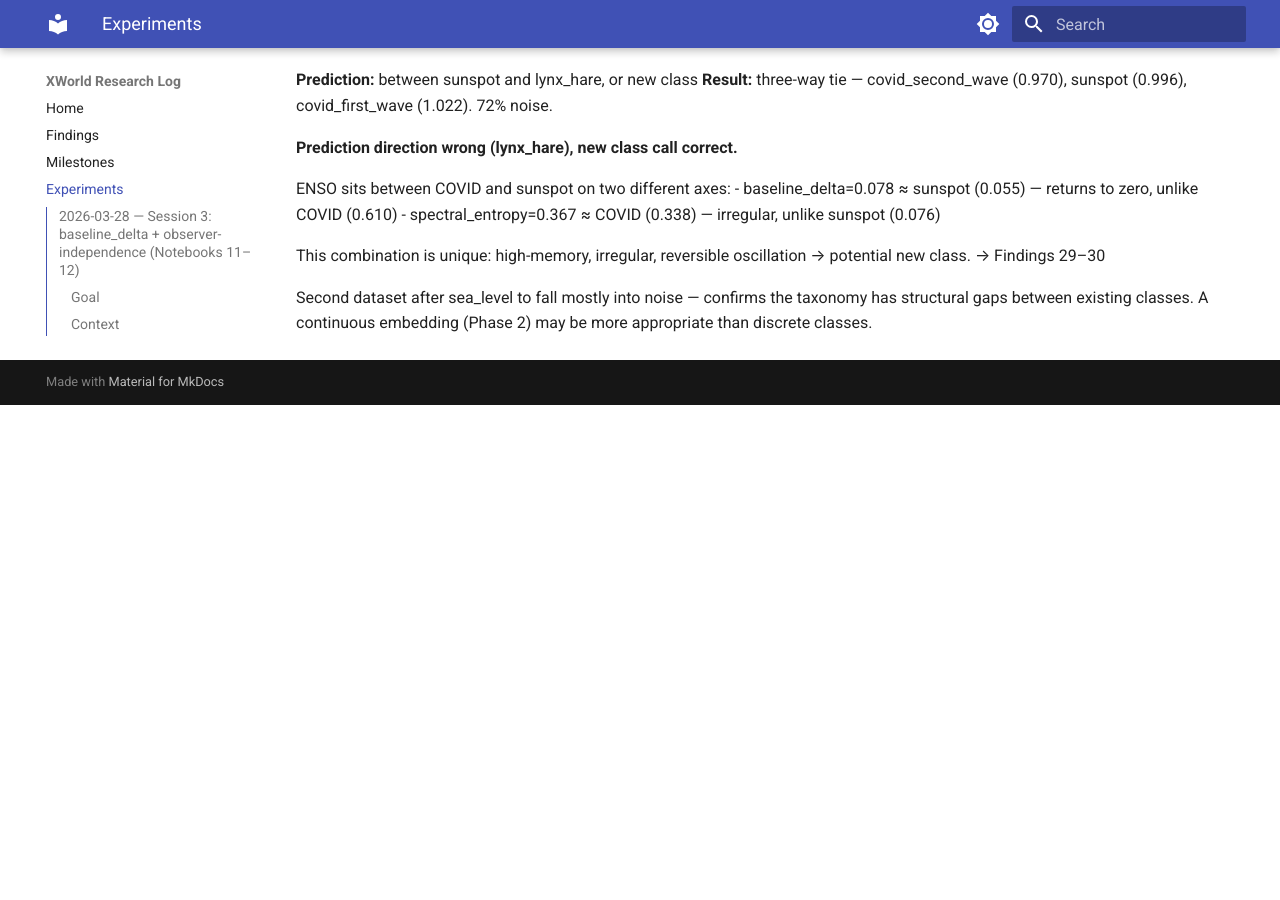
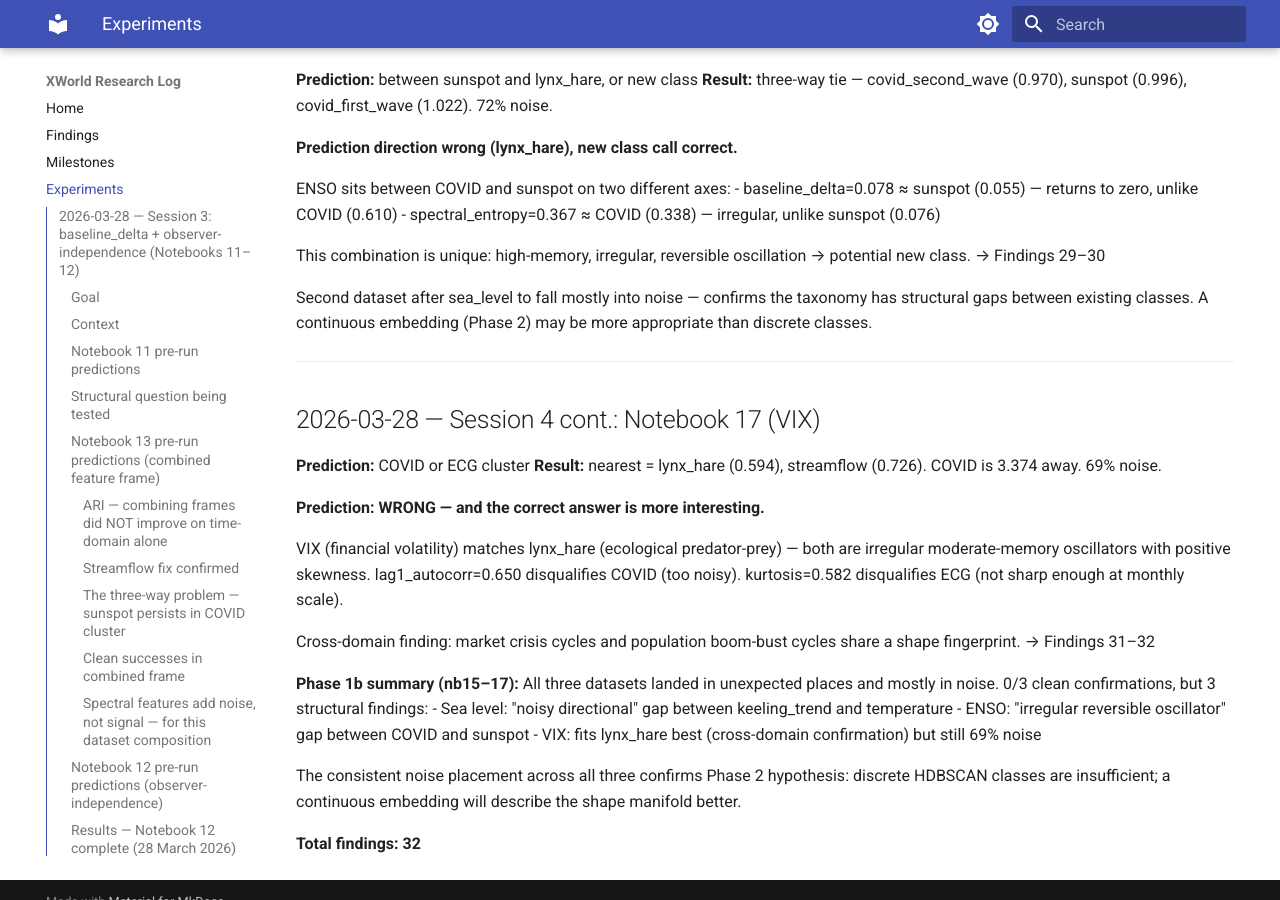
Before and after one commit to sekarkrishna/xworld, an MkDocs documentation site: the page built from notebooks/EXPERIMENTS.md, in a window 1280 px wide and 900 px high, scrolled down 16443 px. Built offline with MkDocs 1.6.1 and Material for MkDocs 9.7.7, drawn with Linux system fonts in a browser that asks for light colours; before the commit the page ends 16848 px from its top, so only the background shows below that.

Commit message:
nb17 VIX results + Phase 1b complete (findings 31-32)
- VIX nearest lynx_hare (0.594) — financial volatility matches ecological
  predator-prey dynamics. Cross-domain confirmation. 69% noise.
- Finding 31: VIX/lynx_hare shape match — irregular moderate-memory oscillator
- Finding 32: All 3 Phase 1b datasets land in noise — taxonomy gaps confirmed,
  continuous embedding (Phase 2) is the right next step
- MILESTONES: Phase 1b all checked off
- EXPERIMENTS: Phase 1b summary added

Co-Authored-By: Claude Sonnet 4.6 <noreply@anthropic.com>

```diff
--- a/notebooks/EXPERIMENTS.md
+++ b/notebooks/EXPERIMENTS.md
@@ -508,3 +508,27 @@ ENSO sits between COVID and sunspot on two different axes:
 This combination is unique: high-memory, irregular, reversible oscillation → potential new class. → Findings 29–30
 
 Second dataset after sea_level to fall mostly into noise — confirms the taxonomy has structural gaps between existing classes. A continuous embedding (Phase 2) may be more appropriate than discrete classes.
+
+
+---
+
+## 2026-03-28 — Session 4 cont.: Notebook 17 (VIX)
+
+**Prediction:** COVID or ECG cluster
+**Result:** nearest = lynx_hare (0.594), streamflow (0.726). COVID is 3.374 away. 69% noise.
+
+**Prediction: WRONG — and the correct answer is more interesting.**
+
+VIX (financial volatility) matches lynx_hare (ecological predator-prey) — both are irregular moderate-memory oscillators with positive skewness. lag1_autocorr=0.650 disqualifies COVID (too noisy). kurtosis=0.582 disqualifies ECG (not sharp enough at monthly scale).
+
+Cross-domain finding: market crisis cycles and population boom-bust cycles share a shape fingerprint. → Findings 31–32
+
+**Phase 1b summary (nb15–17):**
+All three datasets landed in unexpected places and mostly in noise. 0/3 clean confirmations, but 3 structural findings:
+- Sea level: "noisy directional" gap between keeling_trend and temperature
+- ENSO: "irregular reversible oscillator" gap between COVID and sunspot
+- VIX: fits lynx_hare best (cross-domain confirmation) but still 69% noise
+
+The consistent noise placement across all three confirms Phase 2 hypothesis: discrete HDBSCAN classes are insufficient; a continuous embedding will describe the shape manifold better.
+
+**Total findings: 32**
--- a/notebooks/FINDINGS.md
+++ b/notebooks/FINDINGS.md
@@ -352,3 +352,27 @@ No other dataset achieves this across all frames.
 - COVID-sunspot: same class in TD frame, different class in spectral frame (not a gap but an ambiguity)
 
 **What it means:** The 7 classes are not a complete partition of shape space — they are the densest regions of a continuous shape manifold sampled with the original 9 datasets. Adding new datasets is filling in the spaces between existing classes. The taxonomy may need to grow to 9 or 10 classes, or alternatively be reframed as a continuous embedding rather than discrete classes. Phase 2 (autoencoder embeddings) will test this directly.
+
+
+---
+
+### Finding 31: VIX (financial volatility) landed nearest lynx_hare (0.594) — not COVID or ECG as predicted
+
+**Claim:** CBOE VIX with 24-month windows is nearest to lynx_hare by TD centroid distance (0.594), followed by streamflow (0.726). COVID1 is 3.374 away. ECG is 3.381 away. 69% of instances fall into noise.
+
+**Evidence:** Key features: skewness=0.947, kurtosis=0.582, lag1_autocorr=0.650, zero_crossings=0.205. Lynx_hare: skewness=1.025, kurtosis=-0.302, lag1_autocorr=0.680, zero_crossings=0.172. Near-identical moderate-memory oscillator profiles. COVID disqualified by lag1_autocorr (0.650 vs 0.954 — VIX is not sustained enough). ECG disqualified by kurtosis (0.582 vs 15.165 — VIX spikes are not pathologically sharp at monthly resolution).
+
+**What it means:** Financial market volatility (VIX) and ecological predator-prey dynamics (lynx_hare) share the same time-domain shape class — both are "irregular moderate-memory oscillators with positive skewness." Market crises boom and revert; predator-prey populations boom and collapse. The domain is different; the dynamic is the same. This is a direct confirmation of the research hypothesis at the taxonomy level.
+
+---
+
+### Finding 32: All three Phase 1b datasets landed mostly in noise — confirms the taxonomy has structural gaps
+
+**Claim:** Sea level (48% noise), ENSO (72% noise), VIX (69% noise) all failed to find a clean class membership. All three landed nearest to unexpected existing datasets.
+
+**Evidence:**
+- Sea level: predicted keeling_trend, nearest COVID (1.467) — "noisy monotone" gap
+- ENSO: predicted lynx_hare, nearest COVID/sunspot three-way tie (0.97–1.02) — "irregular reversible oscillator" gap
+- VIX: predicted COVID/ECG, nearest lynx_hare (0.594) — fits best but still 69% noise
+
+**What it means:** The 7 classes are the dense cores of a continuous shape manifold, not a complete partition. Adding datasets from new domains consistently finds the gaps between existing classes. Two implications: (1) the taxonomy should expand to 9–10 classes; (2) a continuous embedding (Phase 2) is more appropriate than discrete HDBSCAN clusters for describing the full shape space.
```
Also changed, not shown: notebooks/MILESTONES.md (+1 -1 lines), 1 other file.
